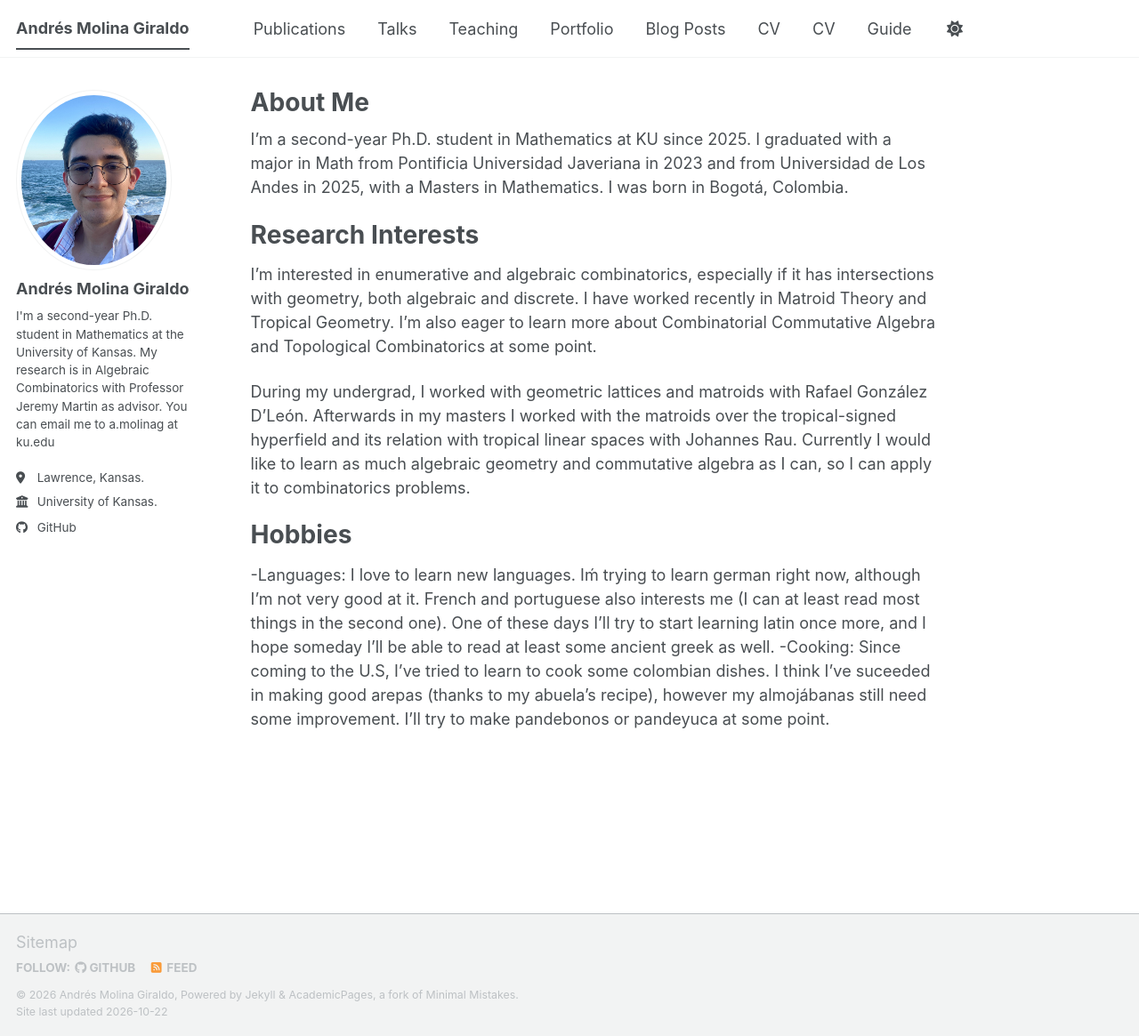
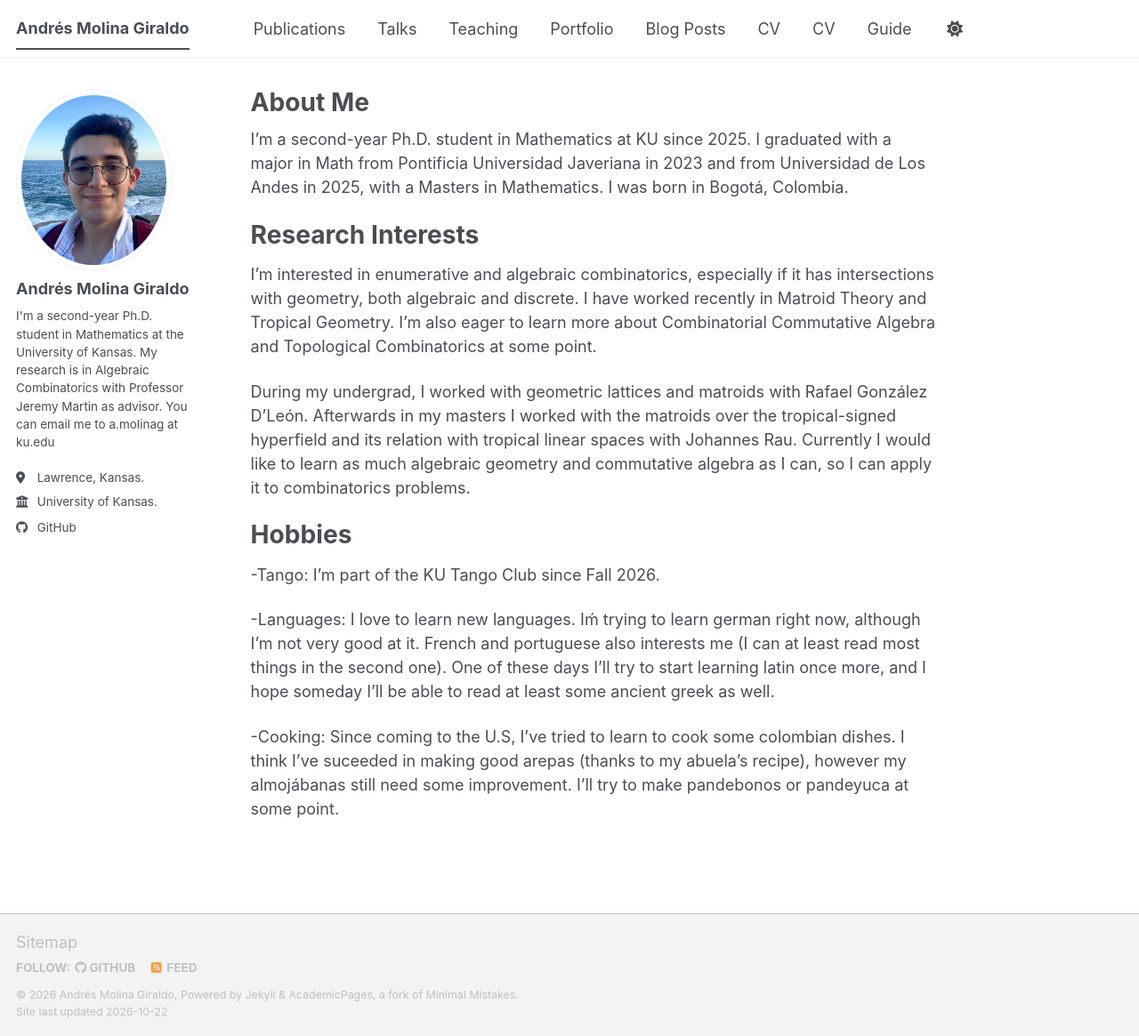
Before and after one commit to andmol20/andmol20.github.io, a Jekyll site: the page built from _pages/about.md, in a window 1280 px wide and 1165 px high. Shown: the whole window at 89% size. Built offline with Jekyll 4.4.1, drawn with Linux system fonts in a browser that asks for light colours; a script bundle is joined from its source files by our own code; library files that are not in the unit come from our copies.

Commit message:
Update about.md

```diff
--- a/_pages/about.md
+++ b/_pages/about.md
@@ -18,6 +18,8 @@ During my undergrad, I worked with geometric lattices and matroids with Rafael G
 
 Hobbies
 ======
+-Tango: I'm part of the KU Tango Club since Fall 2026.
 
 -Languages: I love to learn new languages. Iḿ trying to learn german right now, although I'm not very good at it. French and portuguese also interests me (I can at least read most things in the second one). One of these days I'll try to start learning latin once more, and I hope someday I'll be able to read at least some ancient greek as well.
+
 -Cooking: Since coming to the U.S, I've tried to learn to cook some colombian dishes. I think I've suceeded in making good arepas (thanks to my abuela's recipe), however my almojábanas still need some improvement. I'll try to make pandebonos or pandeyuca at some point.
```
